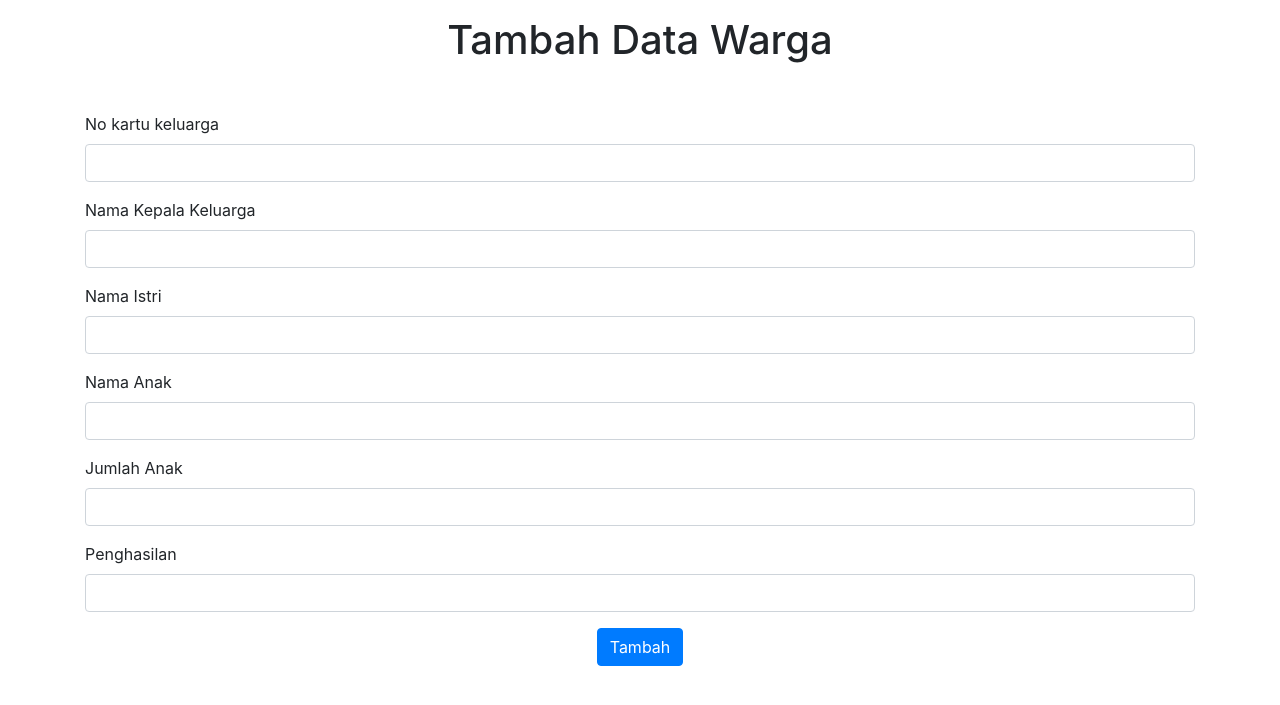
After one commit to wehmam/Data_warga, a PHP site: page /tambah.php in a window 1280 px wide. The commit adds this page. Shown: the top 705 px of the page. Run offline with PHP 8.4, Linux system fonts and the light colour scheme; data that the repository does not hold is empty.

Commit message:
Menambahkan Fitur Create ,Delete pada data_warga.php

```diff
--- a/koneksi.php
+++ b/koneksi.php
@@ -10,5 +10,4 @@ $join = "SELECT warga.nama_kepala_keluarga ,bpjs.no_bpjs ,bpjs.kelas_bpjs FROM w
 
 $hasil = mysqli_query($koneksi,$join);
 
-
 ?>
--- /dev/null
+++ b/tambah.php
@@ -0,0 +1,91 @@
+<?php
+    include 'koneksi.php';
+
+    if(isset($_POST['submit'])){
+
+    $no_kk = $_POST['no_kk'];
+    $nama_kk = $_POST['nama_kk'];
+    $nama_istri = $_POST["nama_istri"];
+    $nama_anak = $_POST["nama_anak"];
+    $jumlah_anak = $_POST["jumlah_anak"];
+    $penghasilan = $_POST["penghasilan"];
+
+    $query = "INSERT INTO warga VALUE ($no_kk,'$nama_kk','$nama_istri','$nama_anak','$jumlah_anak','$penghasilan','Git.png') ";
+    mysqli_query($koneksi,$query);
+
+
+    if(mysqli_affected_rows($koneksi)> 0){
+        echo "
+            <script>
+                alert('data berhasil ditambahkan')
+                document.location.href = 'data_warga.php'
+            </script>
+        ";
+    }
+}
+?>
+
+<!DOCTYPE html>
+<html lang="en">
+
+<head>
+    <meta charset="UTF-8">
+    <meta name="viewport" content="width=device-width, initial-scale=1.0">
+    <title>Document</title>
+    <link rel="stylesheet" href="https://stackpath.bootstrapcdn.com/bootstrap/4.4.1/css/bootstrap.min.css"
+        integrity="sha384-Vkoo8x4CGsO3+Hhxv8T/Q5PaXtkKtu6ug5TOeNV6gBiFeWPGFN9MuhOf23Q9Ifjh" crossorigin="anonymous">
+</head>
+
+<body>
+
+    <div class="container">
+
+        <div class="row">
+            <div class="col-md-12">
+                <h1 class="text-center mb-5 mt-3">Tambah Data Warga</h1>
+            </div>
+        </div>
+        <div class="row">
+            <div class="col-md-12">
+                <form action="" method="POST">
+
+                    <div class="form-group">
+                        <label for="No_KK">No kartu keluarga</label>
+                        <input type="text" class="form-control" id="no_KK" name="no_kk">
+                    </div>
+
+                    <div class="form-group">
+                        <label for="nama_KK">Nama Kepala Keluarga</label>
+                        <input type="text" class="form-control" id="no_KK" name="nama_kk">
+                    </div>
+
+                    <div class="form-group">
+                        <label for="nama_istri">Nama Istri</label>
+                        <input type="text" class="form-control" id="nama_istri" name="nama_istri">
+                    </div>
+
+                    <div class="form-group">
+                        <label for="nama_anak">Nama Anak</label>
+                        <input type="text" class="form-control" id="no_KK" name="nama_anak">
+                    </div>
+
+                    <div class="form-group">
+                        <label for="jumlah_anak">Jumlah Anak</label>
+                        <input type="text" class="form-control" id="jumlah_anak" name="jumlah_anak">
+                    </div>
+
+                    <div class="form-group">
+                        <label for="penghasilan">Penghasilan</label>
+                        <input type="text" class="form-control" id="penghasilan" name="penghasilan">
+                    </div>
+                    <div class="form-group text-center">
+                        <button class="btn btn-primary text-center" name="submit">Tambah</button>
+                    </div>
+                </form>
+            </div>
+        </div>
+    </div>
+
+</body>
+
+</html>
```
Also changed, not shown: data_warga.php (+10 -0 lines), hapus.php (added, +19 -0 lines).
